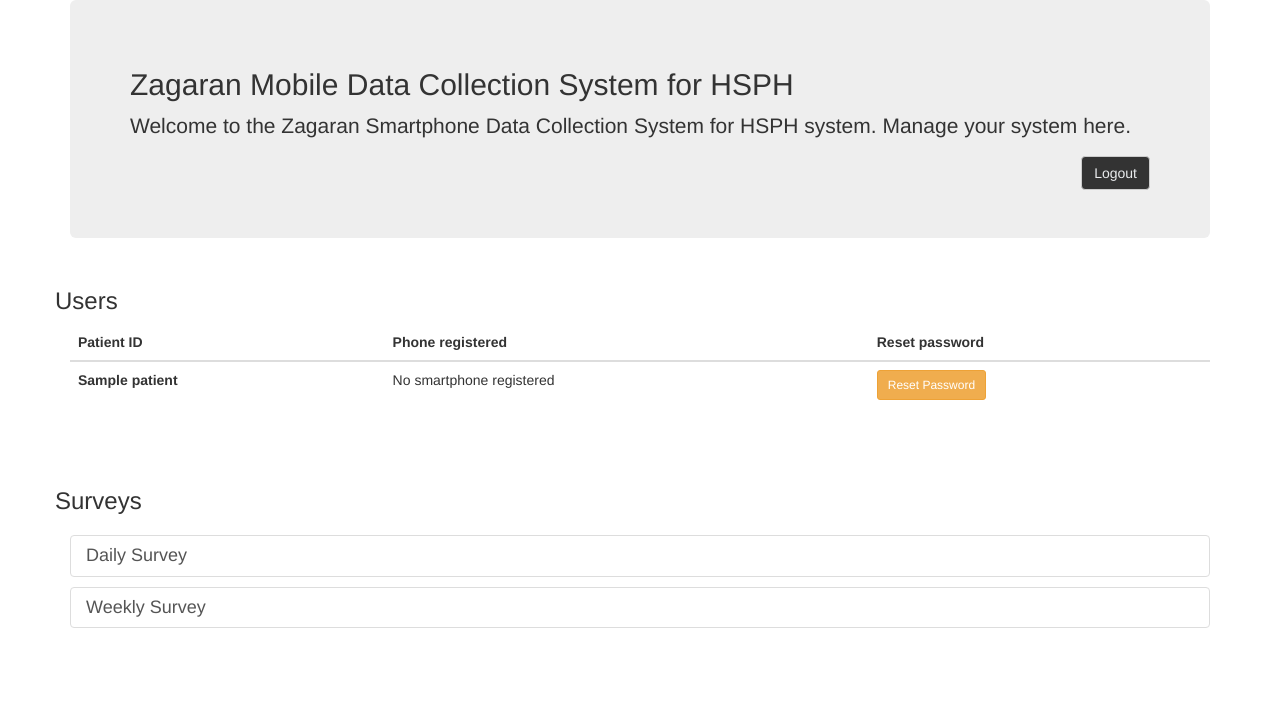
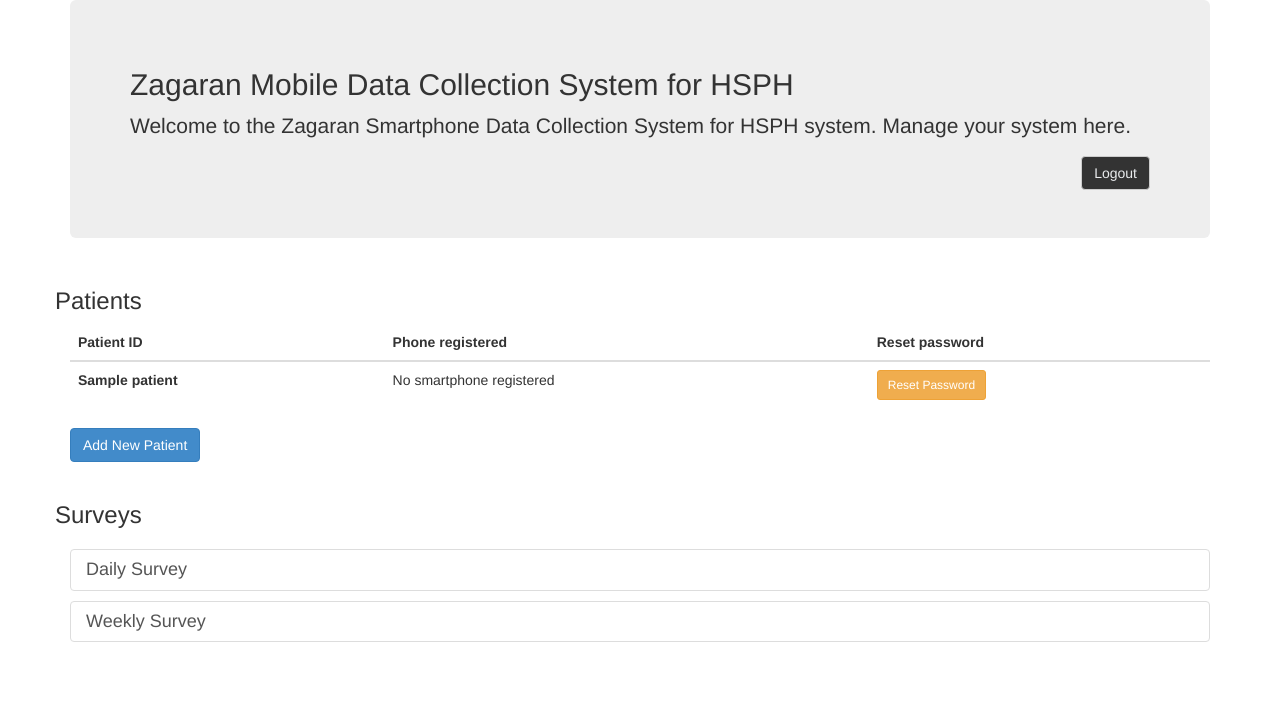
Before and after one commit to xuancong84/beiwe-backend, a Flask app: template frontend/templates/admin_panel.html in a window 1280 px wide. Shown: the top 702 px of the page. Run offline with Flask 2, Linux system fonts and the light colour scheme; the template is opened without the code that fills it: most values are stand-ins (such as "Sample title", 1, 10 or a date in 2020).

Commit message:
Create new patients by clicking a button in the admin_panel GUI

```diff
--- a/frontend/static/javascript/admin.js
+++ b/frontend/static/javascript/admin.js
@@ -1,3 +1,9 @@
 function logout() {
-	window.location.href="/logout";
+    window.location.href="/logout";
 }
+
+function create_new_patient() {
+    $.post('http://beiwe.org/create_new_patient', function(response) {
+        alert("Created a new patient!\n" + response);
+    });
+}
--- a/frontend/templates/admin_panel.html
+++ b/frontend/templates/admin_panel.html
@@ -19,7 +19,7 @@
     </div>
     <div class="span12">
         <div class="row">
-            <h3>Users</h3>
+            <h3>Patients</h3>
         </div>
 
         <table class="table">
@@ -52,6 +52,7 @@
 
             </tbody>
         </table>
+        <button type="button" class="btn btn-primary" onclick="create_new_patient()">Add New Patient</button>
 
         </br></br>
         <div class="row">
--- a/pages/admin.py
+++ b/pages/admin.py
@@ -91,7 +91,8 @@ def reset_device():
     return "that patient id does not exist"
 
 
-#TODO: create route and response page.
+#TODO: make this work with admin authentication
+@admin.route('/create_new_patient', methods=["POST"])
 # @admin_authentication.authenticate_admin
 def create_new_patient():
     """ Creates a new user, generates a password and keys, pushes data to s3
```
